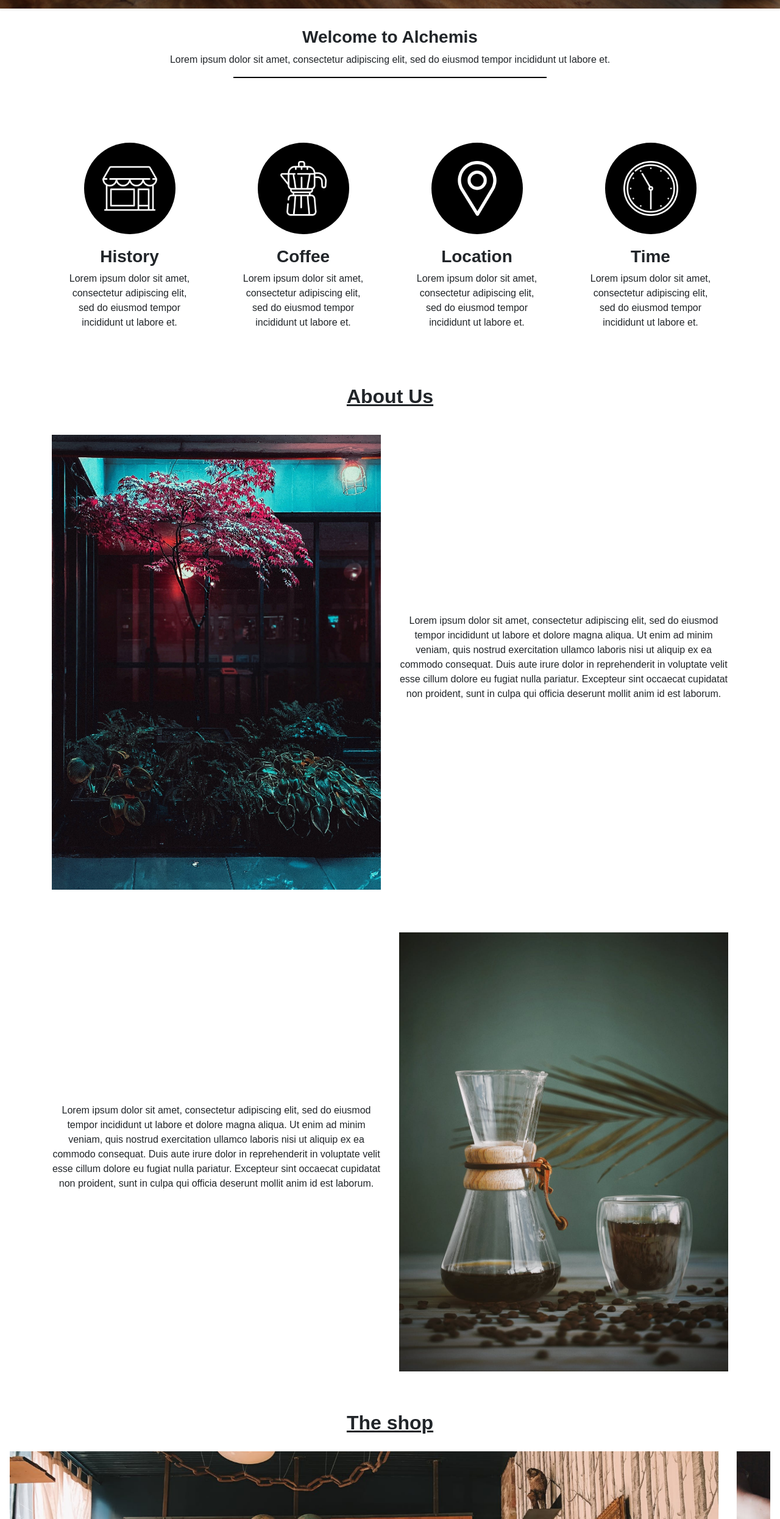
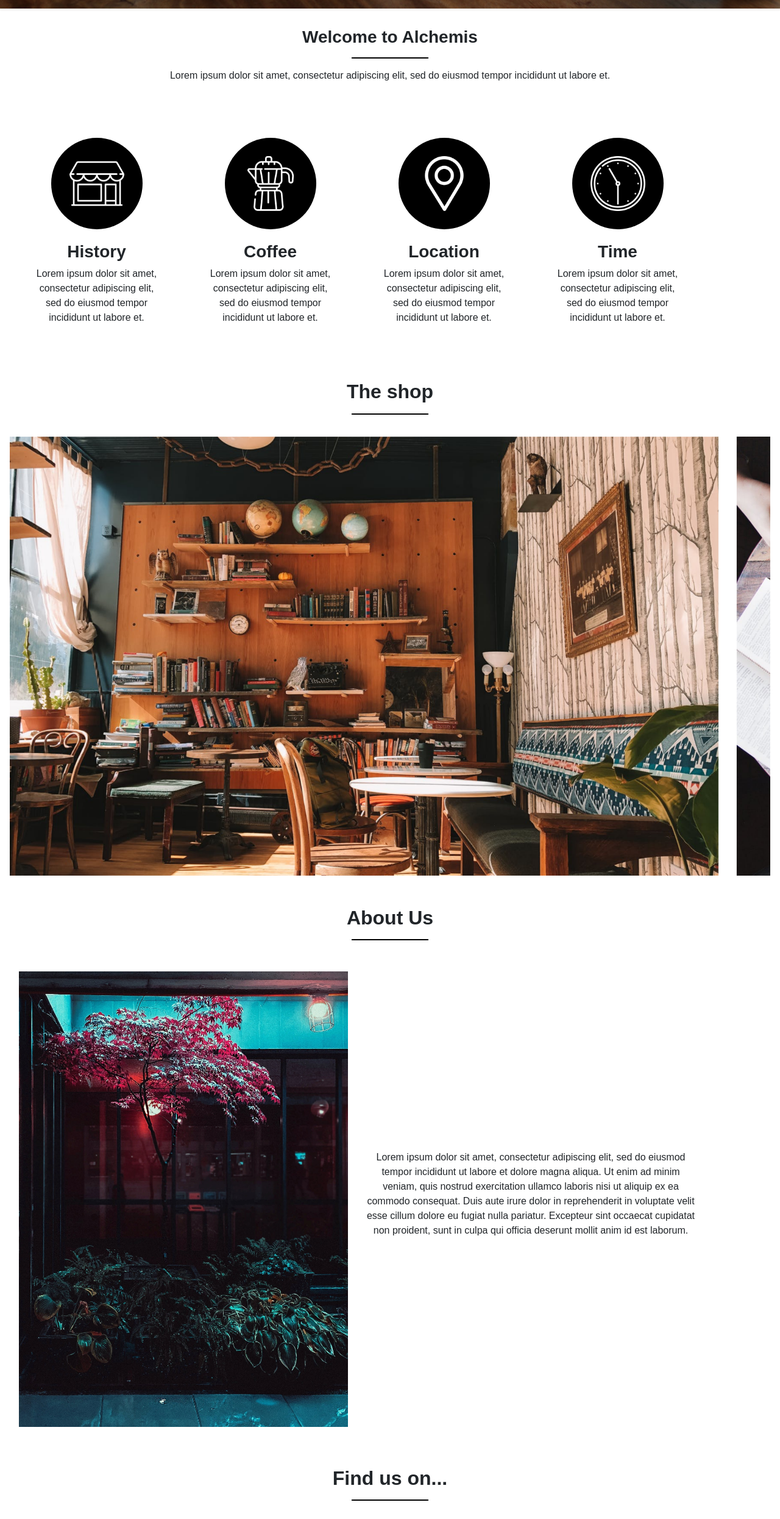
Before and after one commit to DAVIDCIOCOIU95/CoffeeShopWebsite, a plain HTML site: page index.html in a window 1280 px wide. Shown: the part 834-3325 px from the top of the page at 61% size. Drawn offline with nearby package versions, Linux system fonts and the light colour scheme; a web font is replaced by a local one.

Commit message:
sections moved around, spacing adjusted, hr added and spacing adjusted

```diff
--- a/index.html
+++ b/index.html
@@ -55,13 +55,14 @@
   <section class="welcome" id="welcome">
     <div class="text-center">
       <h3>Welcome to Alchemis</h3>
+      <hr>
       <p>
         Lorem ipsum dolor sit amet, consectetur adipiscing elit, sed do
         eiusmod tempor incididunt ut labore et.
       </p>
     </div>
   </section>
-<hr>
+
   <!-- Features -->
   <section class="features" id="features">
     <div class="container">
@@ -121,10 +122,35 @@
     </div>
   </section>
 
+   <!-- The shop (carousel)-->
+   <section id="the-shop" class="the-shop">
+    <div class="text-center">
+      <h2>The shop</h2>
+      <hr>
+    </div>
+
+    <div id="carouselExampleSlidesOnly" class="carousel slide" data-ride="carousel" interval="1">
+      <div class="carousel-inner">
+        <div class="carousel-item active">
+          <img class="d-block w-100" src="./public/images/interior-wood.jpeg" alt="First slide" />
+        </div>
+
+        <div class="carousel-item">
+          <img class="d-block w-100" src="./public/images/pexels-photo-2074130.jpeg" alt="Second slide" />
+        </div>
+        <div class="carousel-item">
+          <img class="d-block w-100" src="./public/images/coffe-cup-on-table.jpg" alt="Third slide" />
+        </div>
+      </div>
+    </div>
+  </section>
+
+
   <!-- About us -->
   <section id="aboutus" class="about-us">
     <div class="text-center">
-      <h2><u>About Us</u></h2>
+      <h2>About Us</h2>
+      <hr>
     </div>
 
     <div class="container">
@@ -144,7 +170,7 @@
           </p>
         </div>
       </div>
-
+<!--
       <div class="row">
         <div class="col-lg-6 col-md-6 align-self-center text-center order-2 order-lg-1 order-md-1">
           <p>
@@ -161,34 +187,14 @@
           <img src="./public/images/coffee-brick.jpeg" alt="coffee-brick" />
         </div>
       </div>
-    </div>
+    </div> -->
   </section>
 
-  <!-- The shop (carousel)-->
-  <section id="the-shop" class="the-shop">
-    <div class="text-center">
-      <h2><u>The shop</u></h2>
-    </div>
-
-    <div id="carouselExampleSlidesOnly" class="carousel slide" data-ride="carousel" interval="1">
-      <div class="carousel-inner">
-        <div class="carousel-item active">
-          <img class="d-block w-100" src="./public/images/interior-wood.jpeg" alt="First slide" />
-        </div>
-
-        <div class="carousel-item">
-          <img class="d-block w-100" src="./public/images/pexels-photo-2074130.jpeg" alt="Second slide" />
-        </div>
-        <div class="carousel-item">
-          <img class="d-block w-100" src="./public/images/coffe-cup-on-table.jpg" alt="Third slide" />
-        </div>
-      </div>
-    </div>
-  </section>
 
   <section id="social" class="social">
     <div class="text-center">
-      <h2><u>Find us on...</u></h2>
+      <h2>Find us on...</h2>
+      <hr>
     </div>
 
 
@@ -233,7 +239,8 @@
 
   <section id="contact" class="contact">
     <div class="text-center">
-      <h2><u>Contact us</u></h2>
+      <h2>Contact us</h2>
+      <hr>
     </div>
     <div class="container ">
       <form action="">
--- a/styles/main.scss
+++ b/styles/main.scss
@@ -15,7 +15,11 @@ body {
 
   hr {
     border: .5px solid black;
-    width: 40%;
+    width: 10%;
+  }
+
+  .container {
+    margin: 0 !important;
   }
 
 
```
Also changed, not shown: styles/main.css, 1 other file.
